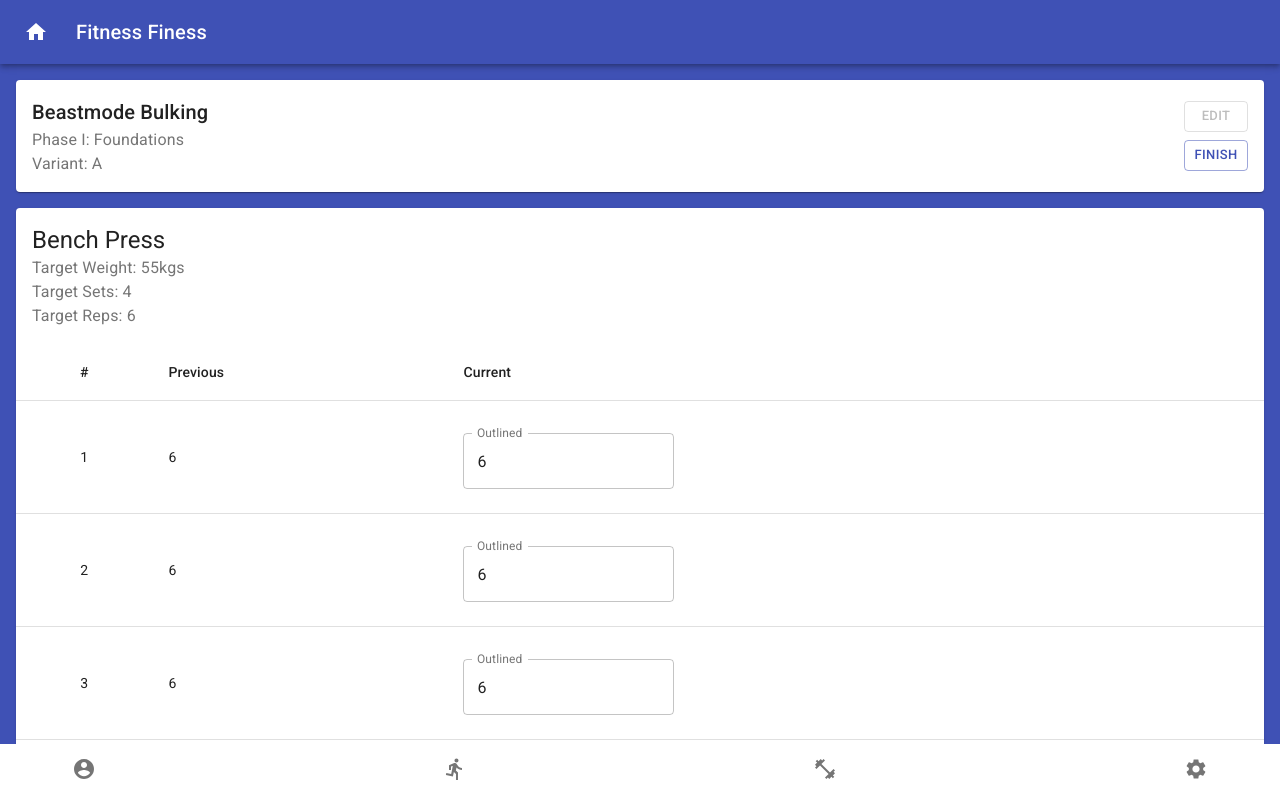
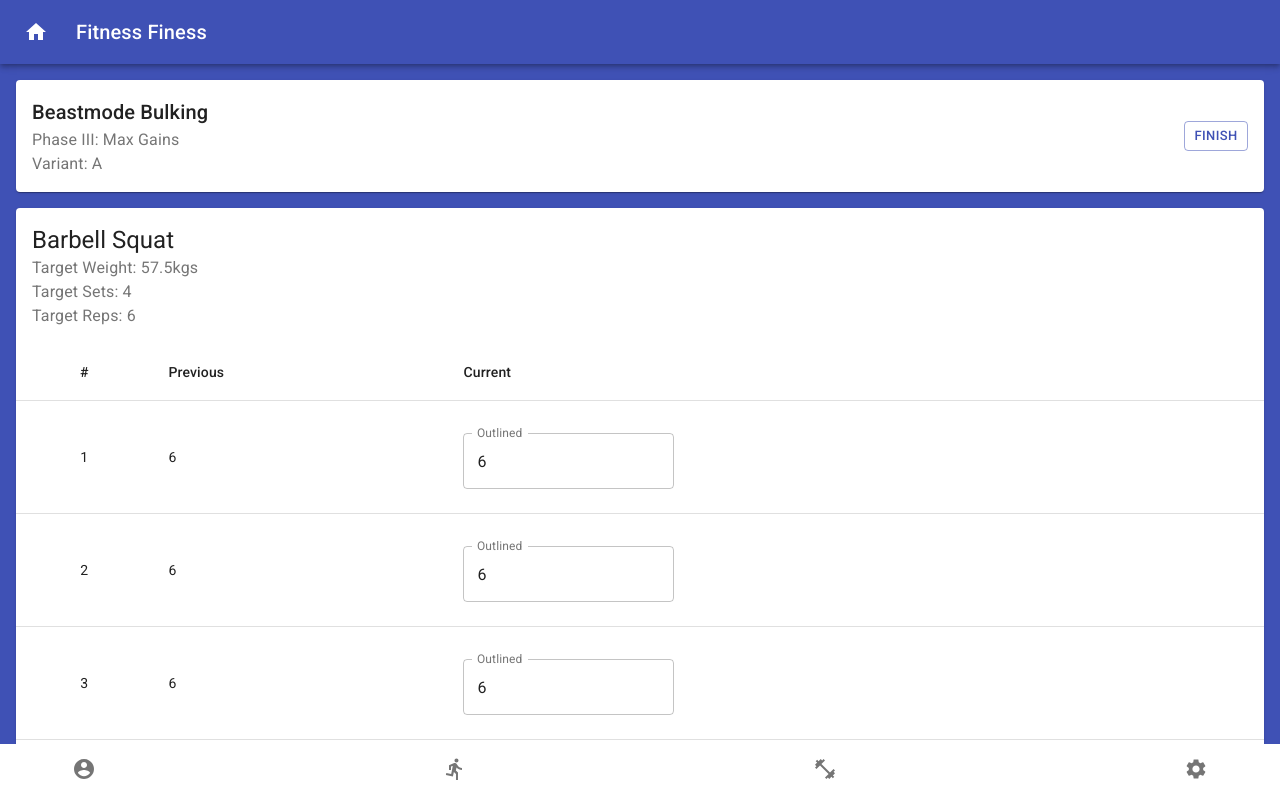
Before and after one commit to dglav/fitness-app, a React (Create React App) app: page /workout in a window 1280 px wide. Built offline with nearby package versions, Linux system fonts and the light colour scheme.

Commit message:
Updated workout cards to use real data not hard coded in to the component itself.

```diff
--- a/src/App.js
+++ b/src/App.js
@@ -16,30 +16,33 @@ class App extends React.Component {
     super(props);
     this.state = {
       data: data,
-      currentWorkout: {
-        name: "Beastmode Bulking",
-        phase: "1",
-        variation: "A",
-        description: "Phase I: Foundations"
-      }
+      nextWorkout: data.users["drew"].nextWorkout
     };
   }
 
   render() {
-    const { name, phase, variation } = this.state.currentWorkout;
-    const workoutData = this.state.data.workouts[name][phase][variation];
+    const { name, phase, variation } = this.state.nextWorkout;
+    const workoutExercises = this.state.data.workouts[name][phase][variation]
+      .exercises;
+    const currentExercises = Object.entries(workoutExercises).map(exercise => {
+      return {
+        name: exercise[0],
+        repsAndSets: exercise[1],
+        details: this.state.data.history.drew[exercise[0]][exercise[1]].summary
+      };
+    });
     return (
       <Router>
         <Header />
         <MainContentContainer>
           <Switch>
             <Route exact path="/">
-              <LandingPage currentWorkout={this.state.currentWorkout} />
+              <LandingPage nextWorkout={this.state.nextWorkout} />
             </Route>
             <Route path="/workout">
               <WorkoutPage
-                workoutData={workoutData}
-                currentWorkout={this.state.currentWorkout}
+                exercises={currentExercises}
+                nextWorkout={this.state.nextWorkout}
               />
             </Route>
             <Route path="/exercises">
--- a/src/components/workout-card/workout-card.component.jsx
+++ b/src/components/workout-card/workout-card.component.jsx
@@ -18,36 +18,33 @@ const useStyles = makeStyles(theme => ({
   }
 }));
 
-function createData(set, previous) {
-  return { set, previous };
-}
+const WorkoutCard = ({
+  exercise: {
+    name,
+    repsAndSets,
+    details: { currentTarget, last }
+  }
+}) => {
+  const classes = useStyles();
 
-const rows = [
-  createData(1, 6),
-  createData(2, 6),
-  createData(3, 6),
-  createData(4, 6)
-];
-
-const WorkoutCard = () => {
-  const classes = useStyles();
+  const [targetSets, targetReps] = repsAndSets.split("x");
 
   return (
     <Card className={classes.card}>
       <div className={classes.details}>
         <CardContent>
           <Typography component="h5" variant="h5">
-            Bench Press
+            {name}
           </Typography>
           <Typography color="textSecondary">
-            Target Weight: <span>55</span>
+            Target Weight: <span>{currentTarget}</span>
             <span>kgs</span>
           </Typography>
           <Typography color="textSecondary">
-            Target Sets: <span>4</span>
+            Target Sets: <span>{targetSets}</span>
           </Typography>
           <Typography color="textSecondary">
-            Target Reps: <span>6</span>
+            Target Reps: <span>{targetReps}</span>
           </Typography>
         </CardContent>
         <form>
@@ -60,17 +57,17 @@ const WorkoutCard = () => {
               </TableRow>
             </TableHead>
             <TableBody>
-              {rows.map(row => (
-                <TableRow key={row.set}>
-                  <TableCell align="center">{row.set}</TableCell>
-                  <TableCell align="left">{row.previous}</TableCell>
+              {last.repCount.map((reps, set) => (
+                <TableRow key={set}>
+                  <TableCell align="center">{set + 1}</TableCell>
+                  <TableCell align="left">{reps}</TableCell>
                   <TableCell align="left">
                     <TextField
                       id="outlined-basic"
                       label="Outlined"
                       margin="normal"
                       variant="outlined"
-                      defaultValue="6"
+                      defaultValue={targetReps}
                     />
                   </TableCell>
                 </TableRow>
--- a/src/components/workout-title/workout-title.component.jsx
+++ b/src/components/workout-title/workout-title.component.jsx
@@ -28,11 +28,10 @@ const useStyles = makeStyles(theme => ({
   }
 }));
 
-const WorkoutTitle = ({ currentWorkout }) => {
+const WorkoutTitle = ({ nextWorkout }) => {
   const classes = useStyles();
 
-  const { name, variation, description } = currentWorkout;
-  console.log(currentWorkout);
+  const { name, variation, description } = nextWorkout;
 
   return (
     <Paper className={classes.root}>
@@ -44,14 +43,6 @@ const WorkoutTitle = ({ currentWorkout }) => {
         <Typography color="textSecondary">Variant: {variation}</Typography>
       </div>
       <div className={classes.buttons}>
-        <Button
-          variant="outlined"
-          disabled
-          className={classes.editButton}
-          size="small"
-        >
-          Edit
-        </Button>
         <Button variant="outlined" color="primary" size="small">
           Finish
         </Button>
--- a/src/data/data.js
+++ b/src/data/data.js
@@ -10,9 +10,11 @@ const data = {
         "2019/9/15": 66.5,
         "2019/11/3": 64.8
       },
-      currentWorkout: {
+      nextWorkout: {
         name: "Beastmode Bulking",
-        variation: ""
+        phase: 3,
+        variation: "A",
+        description: "Phase III: Max Gains"
       }
     }
   },
@@ -27,10 +29,9 @@ const data = {
       "3": {
         description: "Phase III: Max Gains",
         A: {
-          description: "Phase 3: Foundations",
           exercises: {
             "Barbell Squat": "4x6",
-            "Dumbell Shoulder Press": "4x6",
+            "Dumbbell Shoulder Press": "4x6",
             "Lat Pulldown: Narrow Grip": "4x6",
             "Close Grip Bench Press": "2x10",
             "Hammer Curl": "2x10"
@@ -41,177 +42,166 @@ const data = {
   },
   exercises: {
     "Barbell Squat": {
-      repsAndSets: {
-        "4x6": {
-          drew: {
-            pr: {
-              weight: 55,
-              date: "2019/11/10"
-            },
-            target: {
-              weight: 57.5
-            },
-            last: {
-              weight: 55,
-              date: "2019/11/10",
-              toPR: 0,
-              note: ""
-            }
-          }
-        }
-      }
+      repsAndSets: ["4x6"]
     },
     "Dumbbell Shoulder Press": {
-      repsAndSets: {
-        "4x6": {
-          drew: {
-            pr: {
-              weight: 16,
-              date: "2019/11/10"
-            },
-            target: {
-              weight: 18
-            },
-            last: {
-              weight: 16,
-              date: "2019/11/10",
-              toPR: 0,
-              note: ""
-            }
-          }
-        }
-      }
+      repsAndSets: ["4x6"]
     },
     "Lat Pulldown: Narrow Grip": {
-      repsAndSets: {
-        "4x6": {
-          drew: {
-            pr: {
-              weight: 58.3,
-              date: ""
-            },
-            target: {
-              weight: 60.8
-            },
-            last: {
-              weight: 60.8,
-              date: "2019/11/10",
-              toPR: 2,
-              note: ""
-            }
-          }
-        }
-      }
+      repsAndSets: ["4x6"]
     },
     "Close Grip Bench Press": {
-      repsAndSets: {
-        "2x10": {
-          drew: {
-            pr: {
-              weight: 45,
-              date: ""
-            },
-            target: {
-              weight: 47.5
-            },
-            last: {
-              weight: 47.5,
-              date: "2019/11/10",
-              toPR: 4,
-              note: ""
-            }
-          }
-        }
-      }
+      repsAndSets: ["2x10"]
     },
     "Hammer Curl": {
-      repsAndSets: {
-        "2x10": {
-          drew: {
-            pr: {
-              weight: 12,
-              date: ""
-            },
-            target: {
-              weight: 14
-            },
-            last: {
-              weight: 14,
-              date: "2019/11/10",
-              toPR: 4,
-              note: ""
-            }
-          }
-        }
-      }
+      repsAndSets: ["2x10"]
     }
   },
   history: {
     drew: {
       "Barbell Squat": {
         "4x6": {
+          summary: {
+            pr: {
+              weight: 55,
+              date: "2019/11/10"
+            },
+            currentTarget: 57.5,
+            last: {
+              weight: 55,
+              date: "2019/11/10",
+              toPR: 0,
+              note: "",
+              repCount: [6, 6, 6, 6]
+            }
+          },
+          completeHistory: {
             "2019/7/7": {
               target: 55,
               pr: false,
               toPR: ""
             },
-          "2019/11/11": {
+            "2019/11/10": {
               target: 55,
               pr: true,
               toPR: 0
             }
           }
+        }
       },
       "Dumbbell Shoulder Press": {
         "4x6": {
+          summary: {
+            pr: {
+              weight: 16,
+              date: "2019/11/10"
+            },
+            currentTarget: 18,
+            last: {
+              weight: 16,
+              date: "2019/11/10",
+              toPR: 0,
+              note: "",
+              repCount: [6, 6, 6, 6]
+            }
+          },
+          completeHistory: {
             "2019/7/7": {
               target: 16,
               pr: false,
               toPR: ""
             },
-          "2019/11/11": {
+            "2019/11/10": {
               target: 16,
               pr: true,
               toPR: 0
             }
           }
+        }
       },
       "Lat Pulldown: Narrow Grip": {
         "4x6": {
+          summary: {
+            pr: {
+              weight: 58.3,
+              date: ""
+            },
+            currentTarget: 60.8,
+            last: {
+              weight: 60.8,
+              date: "2019/11/10",
+              toPR: 2,
+              note: "",
+              repCount: [6, 6, 6, 4]
+            }
+          },
+          completeHistory: {
             "2019/7/7": {
               target: 60.8,
               pr: false,
               toPR: ""
             },
-          "2019/11/11": {
+            "2019/11/10": {
               target: 60.8,
               pr: true,
               toPR: 2
             }
           }
+        }
       },
       "Close Grip Bench Press": {
-        "4x6": {
+        "2x10": {
+          summary: {
+            pr: {
+              weight: 45,
+              date: ""
+            },
+            currentTarget: 47.5,
+            last: {
+              weight: 47.5,
+              date: "2019/11/10",
+              toPR: 4,
+              note: "",
+              repCount: [10, 6]
+            }
+          },
+          completeHistory: {
             "2019/7/7": {
               target: 47.5,
               pr: false,
               toPR: ""
             },
-          "2019/11/11": {
+            "2019/11/10": {
               target: 47.5,
               pr: true,
               toPR: 4
             }
           }
+        }
       },
       "Hammer Curl": {
-        "4x6": {
+        "2x10": {
+          summary: {
+            pr: {
+              weight: 12,
+              date: ""
+            },
+            currentTarget: 14,
+            last: {
+              weight: 14,
+              date: "2019/11/10",
+              toPR: 4,
+              note: "",
+              repCount: [10, 4]
+            }
+          },
+          completeHistory: {
             "2019/7/7": {
               target: 14,
               pr: false,
               toPR: ""
             },
-          "2019/11/11": {
+            "2019/11/10": {
               target: 14,
               pr: true,
               toPR: 4
@@ -220,6 +210,7 @@ const data = {
         }
       }
     }
+  }
 };
 
 export default data;
--- a/src/pages/landing/landing.component.jsx
+++ b/src/pages/landing/landing.component.jsx
@@ -2,14 +2,12 @@ import React from "react";
 
 import MenuItem from "../../components/menu-item/menu-item.component";
 
-const LandingPage = ({ currentWorkout }) => {
+const LandingPage = ({ nextWorkout }) => {
+  const { name, phase, variation } = nextWorkout;
+  const subtitle = `${name}: ${phase}-${variation}`;
   return (
     <React.Fragment>
-      <MenuItem
-        title="Next Workout"
-        subtitle={currentWorkout}
-        route="/workout"
-      />
+      <MenuItem title="Next Workout" subtitle={subtitle} route="/workout" />
       <MenuItem title="Select Workout" />
     </React.Fragment>
   );
--- a/src/pages/workouts/workouts.component.jsx
+++ b/src/pages/workouts/workouts.component.jsx
@@ -3,11 +3,15 @@ import React from "react";
 import WorkoutTitle from "../../components/workout-title/workout-title.component";
 import WorkoutCard from "../../components/workout-card/workout-card.component";
 
-const WorkoutPage = ({ workoutData, currentWorkout }) => {
+const WorkoutPage = ({ exercises, nextWorkout }) => {
   return (
     <div id="workout-page">
-      <WorkoutTitle currentWorkout={currentWorkout}></WorkoutTitle>
-      <WorkoutCard></WorkoutCard>
+      <WorkoutTitle nextWorkout={nextWorkout}></WorkoutTitle>
+      {exercises.map(exercise => {
+        return (
+          <WorkoutCard key={exercise.name} exercise={exercise}></WorkoutCard>
+        );
+      })}
     </div>
   );
 };
```
Lines whose indentation alone changed are shown as unchanged.
